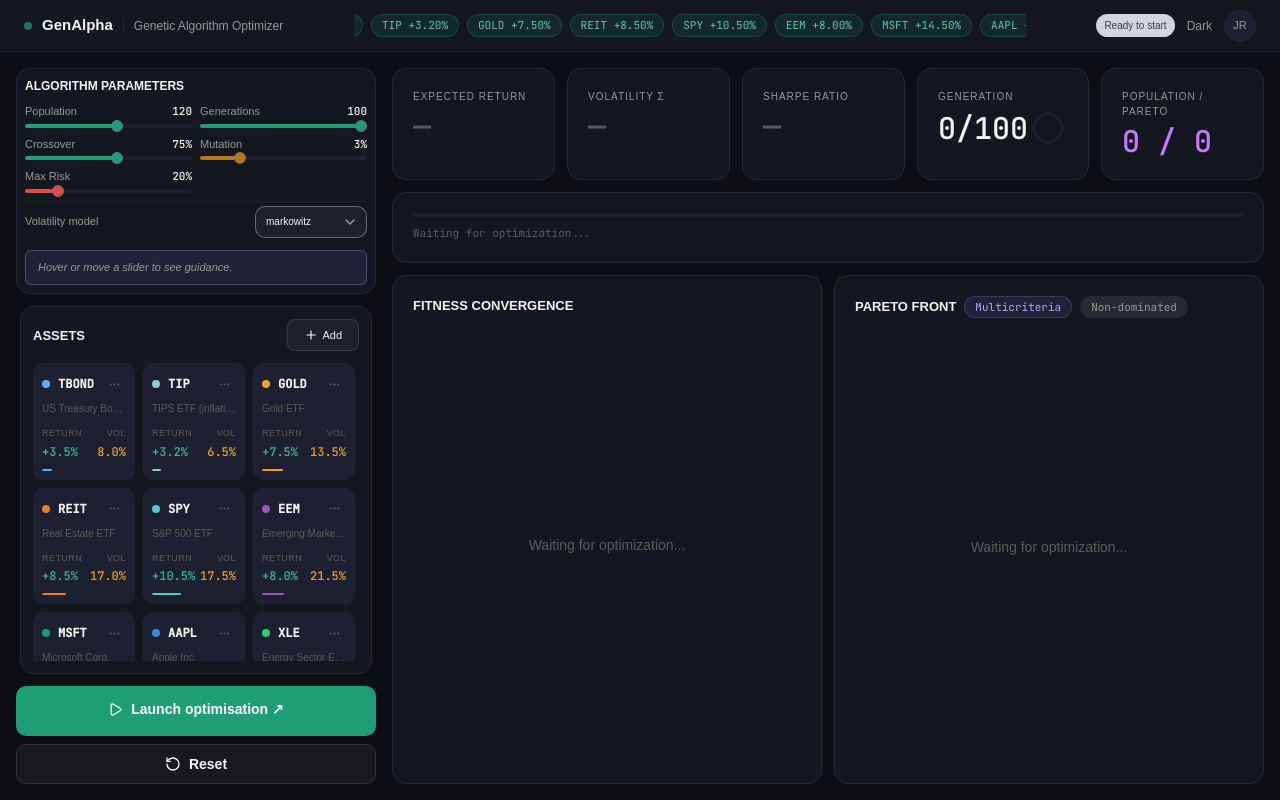
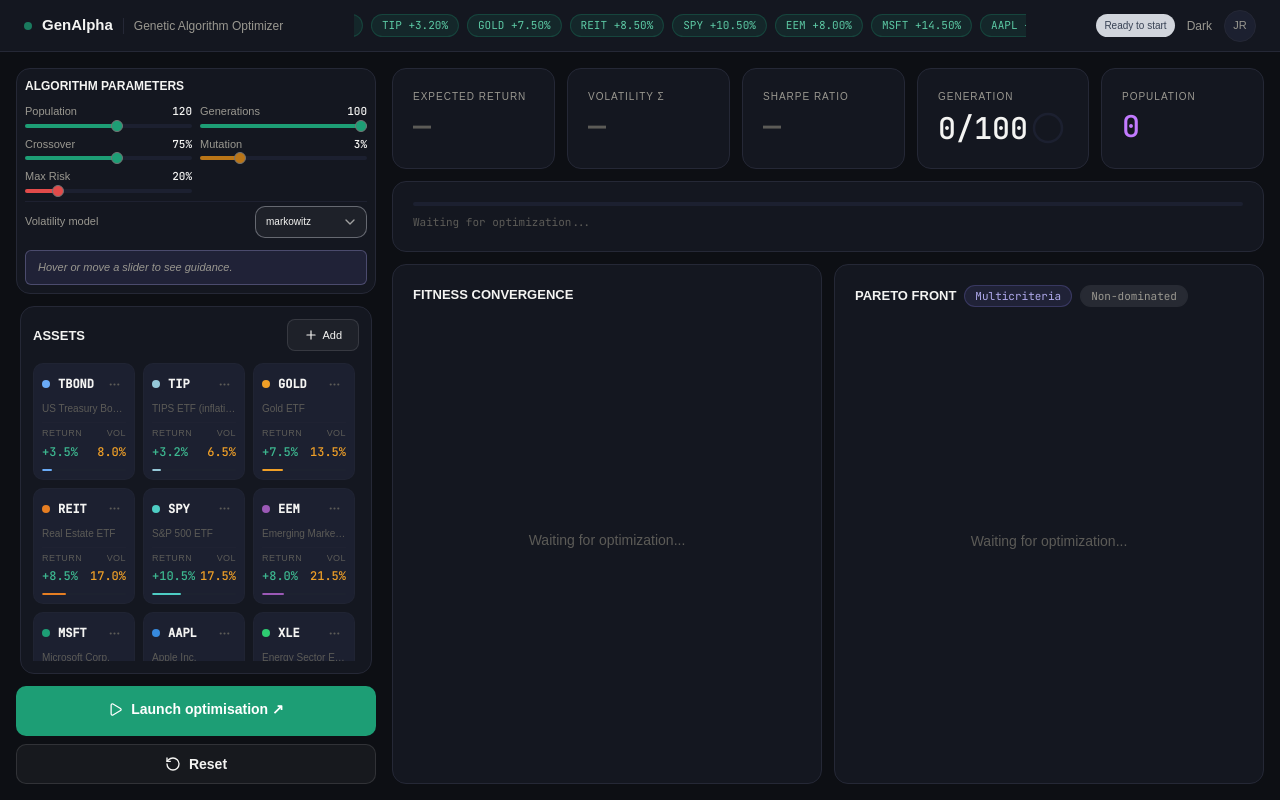
Before and after one commit to sanzouh/GenAlpha-CICD, a React (Vite) app: page / in a window 1280 px wide. Built offline with nearby package versions, Linux system fonts and the light colour scheme.

Commit message:
fix(ui): remove pareto from ui

```diff
--- a/src/components/MetricsBar.tsx
+++ b/src/components/MetricsBar.tsx
@@ -74,7 +74,6 @@ export default function MetricsBar({
 	generation,
 	maxGenerations,
 	populationSize,
-	paretoSize,
 }: MetricsBarProps) {
 	// Tant que l'algo n'a pas tourné, on affiche "—"
 	const fmt = (v: number | null, decimals: number, suffix = "") =>
@@ -108,8 +107,8 @@ export default function MetricsBar({
 				<GenerationRing current={generation} max={maxGenerations} />
 			</MetricCard>
 			<MetricCard
-				label="Population / Pareto"
-				value={`${populationSize} / ${paretoSize}`}
+				label="Population"
+				value={`${populationSize}`}
 				valueClass="text-purple-400"
 			/>
 		</div>
```
